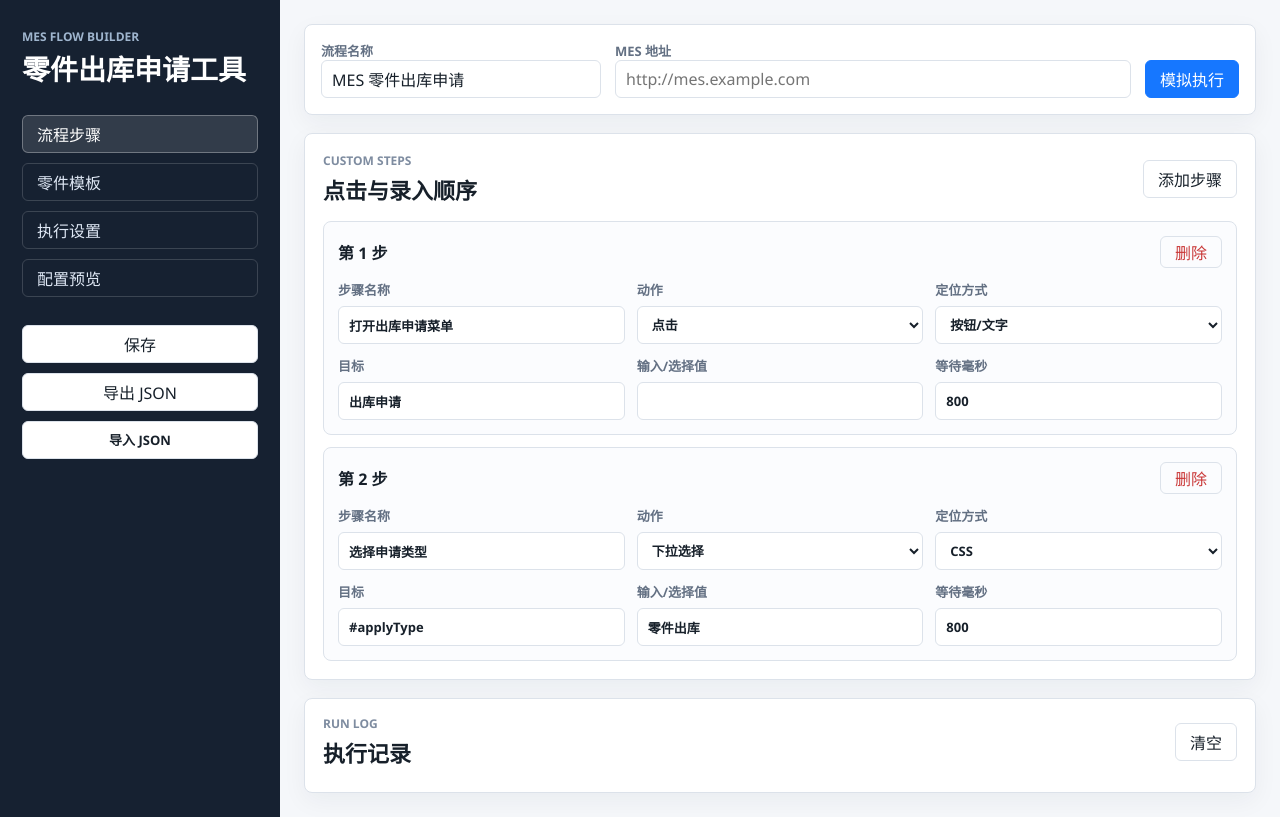
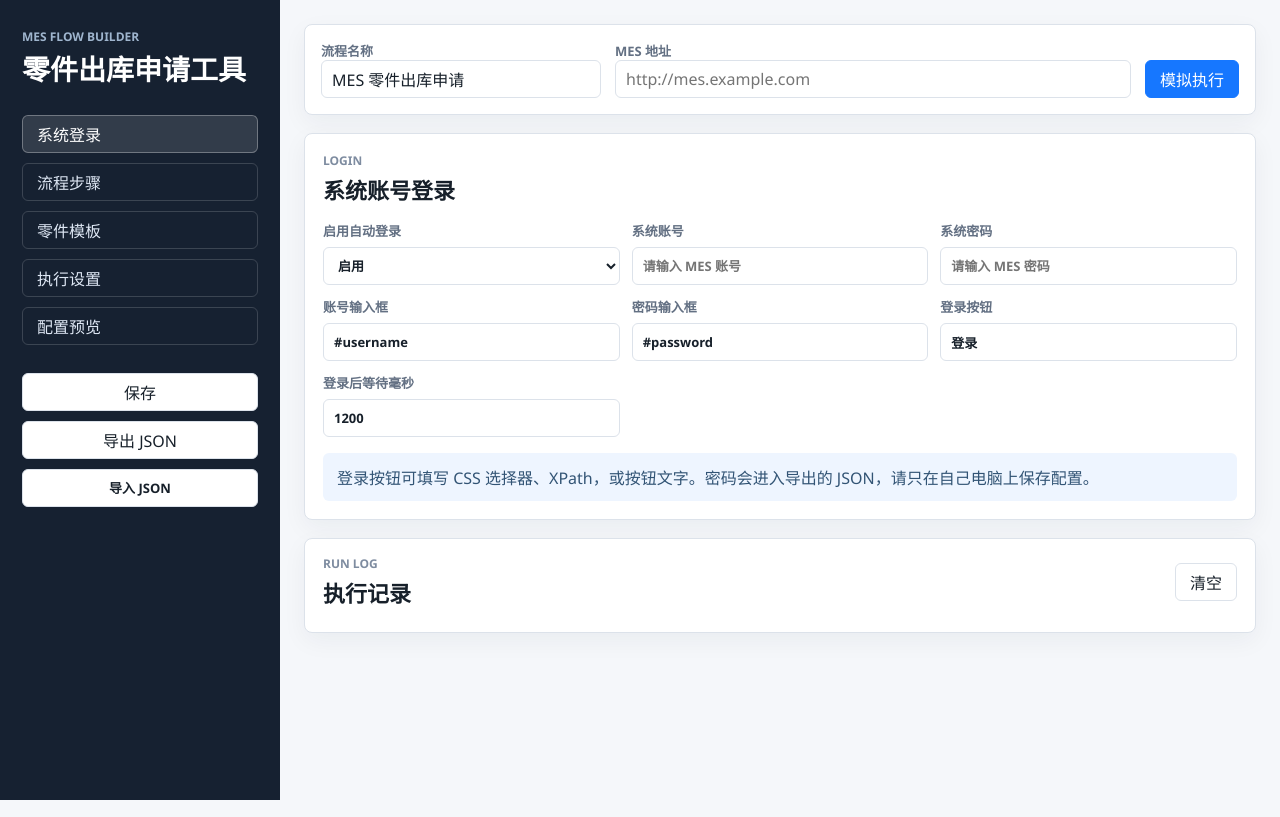
Before and after one commit to shyz-max/shixisheng, a website: page index.html in a window 1280 px wide. Drawn offline with Linux system fonts and the light colour scheme.

Commit message:
Add MES auto login configuration

```diff
--- a/app.js
+++ b/app.js
@@ -3,6 +3,15 @@ const STORAGE_KEY = "mes-outbound-flow-config";
 const state = {
   flowName: "MES 零件出库申请",
   mesUrl: "",
+  login: {
+    enabled: true,
+    username: "",
+    password: "",
+    usernameTarget: "#username",
+    passwordTarget: "#password",
+    loginButtonTarget: "登录",
+    waitMs: 1200
+  },
   steps: [
     {
       name: "打开出库申请菜单",
@@ -62,6 +71,15 @@ function getConfig() {
   return {
     flowName: $("#flowName").value.trim(),
     mesUrl: $("#mesUrl").value.trim(),
+    login: {
+      enabled: $("#loginEnabled").value === "true",
+      username: $("#loginUsername").value.trim(),
+      password: $("#loginPassword").value,
+      usernameTarget: $("#usernameTarget").value.trim(),
+      passwordTarget: $("#passwordTarget").value.trim(),
+      loginButtonTarget: $("#loginButtonTarget").value.trim(),
+      waitMs: Number($("#loginWaitMs").value || 0)
+    },
     steps: state.steps,
     partTemplate: {
       name: $("#templateName").value.trim(),
@@ -81,6 +99,13 @@ function getConfig() {
 function syncTopFields(config = state) {
   $("#flowName").value = config.flowName || "";
   $("#mesUrl").value = config.mesUrl || "";
+  $("#loginEnabled").value = String(config.login?.enabled ?? true);
+  $("#loginUsername").value = config.login?.username || "";
+  $("#loginPassword").value = config.login?.password || "";
+  $("#usernameTarget").value = config.login?.usernameTarget || "#username";
+  $("#passwordTarget").value = config.login?.passwordTarget || "#password";
+  $("#loginButtonTarget").value = config.login?.loginButtonTarget || "登录";
+  $("#loginWaitMs").value = config.login?.waitMs ?? 1200;
   $("#templateName").value = config.partTemplate?.name || "";
   $("#rowClickRule").value = config.partTemplate?.rowClickRule || "byPartCode";
   $("#finalButton").value = config.partTemplate?.finalButton || "";
@@ -144,6 +169,15 @@ function loadConfig(config) {
   Object.assign(state, {
     flowName: config.flowName || state.flowName,
     mesUrl: config.mesUrl || "",
+    login: {
+      enabled: config.login?.enabled ?? true,
+      username: config.login?.username || "",
+      password: config.login?.password || "",
+      usernameTarget: config.login?.usernameTarget || "#username",
+      passwordTarget: config.login?.passwordTarget || "#password",
+      loginButtonTarget: config.login?.loginButtonTarget || "登录",
+      waitMs: Number(config.login?.waitMs ?? 1200)
+    },
     steps: Array.isArray(config.steps) ? config.steps : [],
     partTemplate: {
       name: config.partTemplate?.name || "零件模板",
@@ -174,6 +208,12 @@ function simulateRun() {
   const config = getConfig();
   $("#runLog").innerHTML = "";
   addLog(`准备打开 MES：${config.mesUrl || "未填写地址"}`);
+  if (config.login.enabled) {
+    addLog(`自动登录账号：${config.login.username || "未填写账号"}`);
+    addLog(`填写账号框：${config.login.usernameTarget || "未配置"}`);
+    addLog(`填写密码框：${config.login.passwordTarget || "未配置"}`);
+    addLog(`点击登录按钮：${config.login.loginButtonTarget || "未配置"}`);
+  }
   config.steps.forEach((step, index) => {
     addLog(`第 ${index + 1} 步：${step.action} -> ${step.targetType}:${step.target || "未填写目标"}`);
   });
@@ -213,7 +253,24 @@ function bindActions() {
     updatePreview();
   });
 
-  ["flowName", "mesUrl", "templateName", "rowClickRule", "finalButton", "browserType", "defaultWait", "failureMode", "requireConfirm"].forEach((id) => {
+  [
+    "flowName",
+    "mesUrl",
+    "loginEnabled",
+    "loginUsername",
+    "loginPassword",
+    "usernameTarget",
+    "passwordTarget",
+    "loginButtonTarget",
+    "loginWaitMs",
+    "templateName",
+    "rowClickRule",
+    "finalButton",
+    "browserType",
+    "defaultWait",
+    "failureMode",
+    "requireConfirm"
+  ].forEach((id) => {
     $(`#${id}`).addEventListener("input", updatePreview);
     $(`#${id}`).addEventListener("change", updatePreview);
   });
--- a/index.html
+++ b/index.html
@@ -13,7 +13,8 @@
       <h1>零件出库申请工具</h1>
     </div>
     <nav class="tabs" aria-label="功能区">
-      <button class="tab active" data-tab="workflow">流程步骤</button>
+      <button class="tab active" data-tab="login">系统登录</button>
+      <button class="tab" data-tab="workflow">流程步骤</button>
       <button class="tab" data-tab="parts">零件模板</button>
       <button class="tab" data-tab="settings">执行设置</button>
       <button class="tab" data-tab="preview">配置预览</button>
@@ -41,7 +42,52 @@
       <button id="runSimulation" class="primary">模拟执行</button>
     </section>
 
-    <section id="workflow" class="panel active" aria-labelledby="workflowTitle">
+    <section id="login" class="panel active" aria-labelledby="loginTitle">
+      <div class="section-head">
+        <div>
+          <p class="eyebrow">LOGIN</p>
+          <h2 id="loginTitle">系统账号登录</h2>
+        </div>
+      </div>
+      <div class="settings-grid">
+        <label>
+          启用自动登录
+          <select id="loginEnabled">
+            <option value="true">启用</option>
+            <option value="false">不启用</option>
+          </select>
+        </label>
+        <label>
+          系统账号
+          <input id="loginUsername" type="text" autocomplete="username" placeholder="请输入 MES 账号">
+        </label>
+        <label>
+          系统密码
+          <input id="loginPassword" type="password" autocomplete="current-password" placeholder="请输入 MES 密码">
+        </label>
+        <label>
+          账号输入框
+          <input id="usernameTarget" type="text" placeholder="#username 或 input[name='user']">
+        </label>
+        <label>
+          密码输入框
+          <input id="passwordTarget" type="text" placeholder="#password 或 input[type='password']">
+        </label>
+        <label>
+          登录按钮
+          <input id="loginButtonTarget" type="text" placeholder="#loginBtn 或 登录">
+        </label>
+        <label>
+          登录后等待毫秒
+          <input id="loginWaitMs" type="number" min="0" step="100" value="1200">
+        </label>
+      </div>
+      <div class="hint">
+        登录按钮可填写 CSS 选择器、XPath，或按钮文字。密码会进入导出的 JSON，请只在自己电脑上保存配置。
+      </div>
+    </section>
+
+    <section id="workflow" class="panel" aria-labelledby="workflowTitle">
       <div class="section-head">
         <div>
           <p class="eyebrow">CUSTOM STEPS</p>
@@ -75,7 +121,7 @@
         </div>
         <div class="editor-block">
           <label for="finalButton">最后点击按钮</label>
-          <input id="finalButton" type="text" placeholder="例如：button:has-text('提交') 或 #submit">
+          <input id="finalButton" type="text" placeholder="例如：提交、#submit、//button[.='提交']">
         </div>
       </div>
       <div id="partsList" class="stack"></div>
@@ -114,7 +160,7 @@
         </label>
       </div>
       <div class="hint">
-        目标可以写 CSS 选择器、XPath、按钮文字、坐标，或备注给后续自动化脚本使用。
+        目标可以写 CSS 选择器、XPath、按钮文字、坐标，或备注给自动化脚本使用。
       </div>
     </section>
 
```
Also changed, not shown: runner.mjs (+24 -9 lines), README.md.
